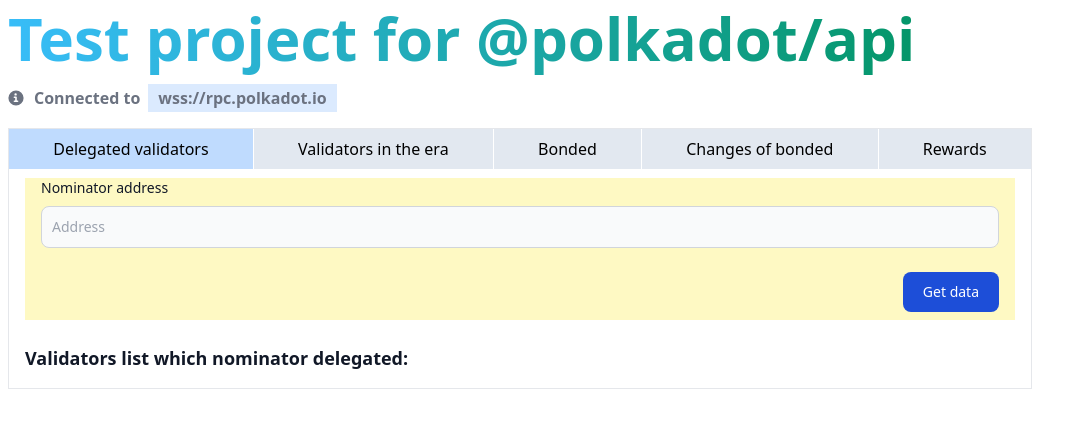
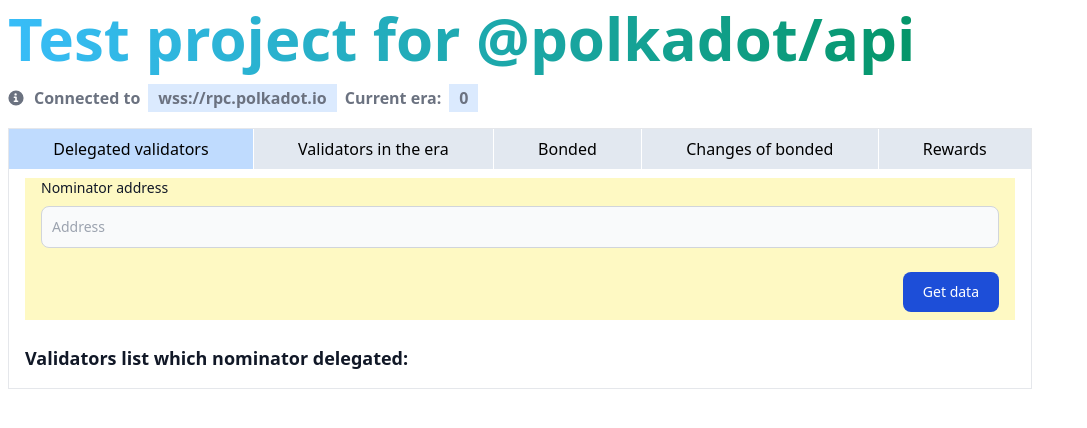
Before and after one commit to ewrvp7lv7/polkadot-data-test, a Next.js app: page / in a window 1280 px wide. Shown: the top 428 px of the page, without its empty margins (0-1087 px from the left). Built offline with nearby package versions, Linux system fonts and the light colour scheme.

Commit message:
useState added

```diff
--- a/pages/index.tsx
+++ b/pages/index.tsx
@@ -1,10 +1,10 @@
 import React from "react";
-import { useRouter } from "next/router";
-import * as Tabs from "@radix-ui/react-tabs";
 import { TabsDemo } from '../components/tabs';
 import { activeEra } from '../components/substrate';
 
 export default function Home() {
+  const [activeEraState, setActiveEraState] = React.useState(0);
+
   return (
     <div className="bg-white h-full p-2">
       <h1 className="mb-4 text-3xl font-extrabold text-gray-900 dark:text-white md:text-5xl lg:text-6xl">
@@ -15,6 +15,7 @@
           <path d="M10 .5a9.5 9.5 0 1 0 9.5 9.5A9.51 9.51 0 0 0 10 .5ZM9.5 4a1.5 1.5 0 1 1 0 3 1.5 1.5 0 0 1 0-3ZM12 15H8a1 1 0 0 1 0-2h1v-3H8a1 1 0 0 1 0-2h2a1 1 0 0 1 1 1v4h1a1 1 0 0 1 0 2Z" />
         </svg>
         Connected to <span className="bg-blue-100 font-semibold me-2 px-2.5 py-0.5 ms-2">wss://rpc.polkadot.io</span>
+        Current era: <span className="bg-blue-100 font-semibold me-2 px-2.5 py-0.5 ms-2">{activeEraState}</span>
       </h5>
       <TabsDemo />
     </div>
```
